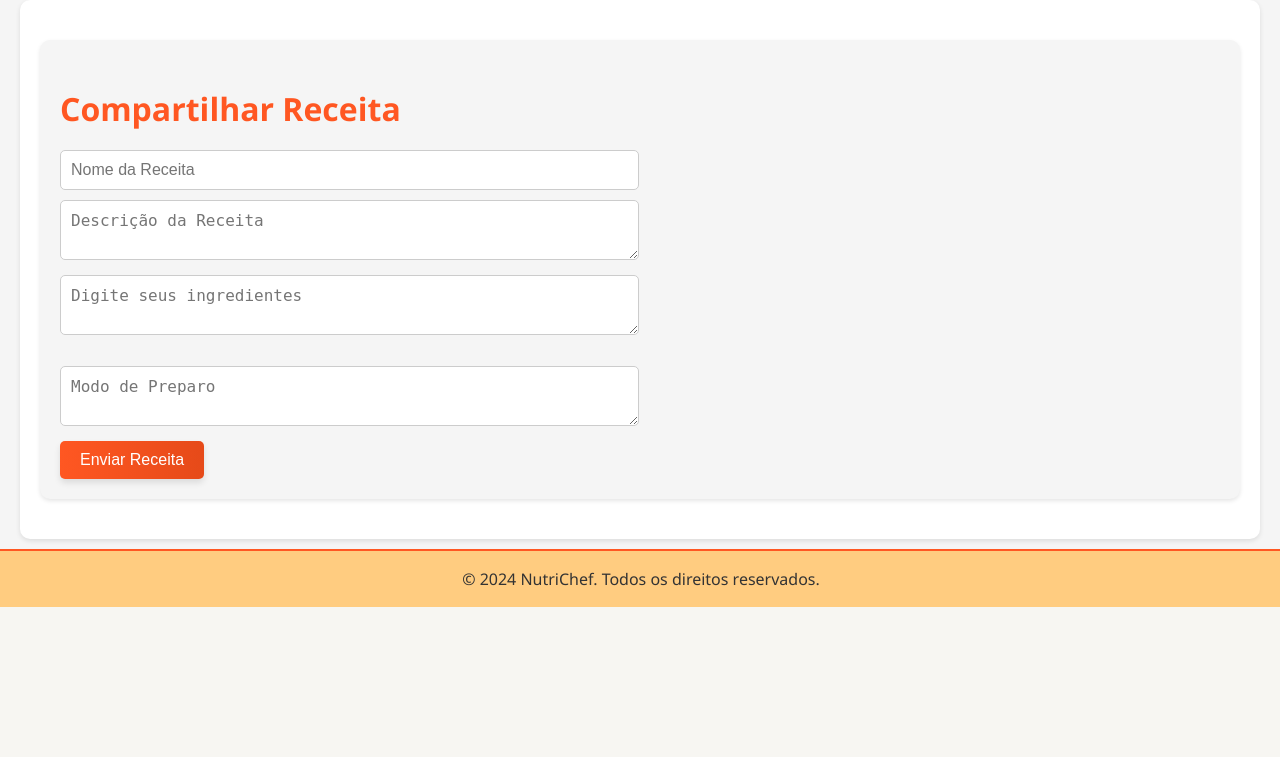
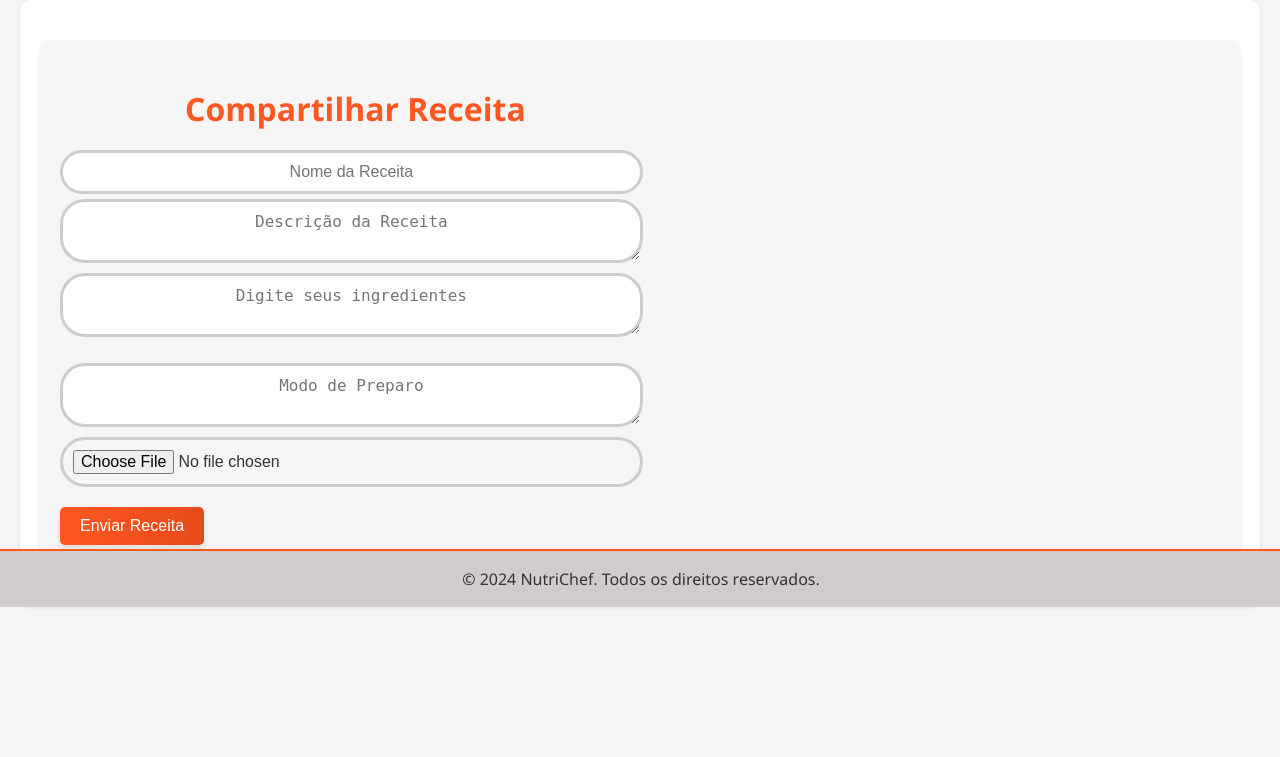
Before and after one commit to PedroRosa666/NutriChefFlask, a Flask app: page / in a window 1280 px wide, after a click on "Adicionar Receitas". Shown: the part 193-950 px from the top of the page. Before the commit the page ends 800 px from the top, so only its background shows below. Run offline with Flask 3, Linux system fonts and the light colour scheme; the visitor is signed in with stand-in values (Sample User, id 1); data that the repository does not hold is empty.

Commit message:
Novas atualizações Nutrichef

```diff
--- a/main.py
+++ b/main.py
@@ -36,7 +36,7 @@ def login():
 
         if user:
             session['username'] = username
-            session['user_id'] = user['id']  # Certifique-se de que a tabela tem um campo 'id'
+            session['user_id'] = user['id']
             return redirect(url_for('home'))
         else:
             return 'Usuário ou senha incorretos', 401
--- a/static/css/base.css
+++ b/static/css/base.css
@@ -6,7 +6,8 @@
     --text-color: #333;
     --border-color: #ccc;
     --input-bg-color: #f9f9f9;
-    --login-bg-image: url('../images/background.jpg'); /* Caminho para sua imagem de fundo */
+    --login-bg-image: url('../images/background.jpg');
+    /* Caminho para sua imagem de fundo */
 }
 
 body {
@@ -83,11 +84,25 @@ section h2 {
     font-size: 2rem;
     margin-bottom: 20px;
     color: var(--primary-color);
+    display: flex;
+}
+
+.recipes h2 {
+    display: flex;
+    justify-content: center;
+
+}
+
+.share-recipes h2 {
+    display: flex;
+    margin-left: 125px;
+
 }
 
 /* Rodapé */
 footer {
-    background-color: #ffcc80;
+    /*#ffcc80*/
+    background-color: #d1cccc;
     padding: 1px;
     text-align: center;
     position: fixed;
--- a/static/css/components/buttons.css
+++ b/static/css/components/buttons.css
@@ -1,4 +1,6 @@
-button, .form-button, .remove-button {
+button,
+.form-button,
+.remove-button {
     padding: 10px 20px;
     font-size: 1rem;
     color: #fff;
@@ -10,9 +12,11 @@ button, .form-button, .remove-button {
     transition: all 0.3s ease;
 }
 
-button:hover, .form-button:hover, .remove-button:hover {
+button:hover,
+.form-button:hover,
+.remove-button:hover {
     background-image: linear-gradient(to right, var(--hover-color), var(--primary-color));
-    box-shadow: 0 6px 8px rgba(0, 0, 0, 0.15);
+    box-shadow: 0 6px 8px rgba(223, 117, 117, 0.15);
 }
 
 .remove-button {
@@ -25,3 +29,9 @@ button:hover, .form-button:hover, .remove-button:hover {
 .remove-button:hover {
     background-color: var(--hover-color);
 }
+
+
+.enter-button {}
+
+
+.cadastro-button {}
--- a/static/css/components/formulários.css
+++ b/static/css/components/formulários.css
@@ -13,12 +13,13 @@
 .form-button {
     padding: 10px;
     border: none;
-    border-radius: 5px;
+    border-radius: 20px;
     background-color: var(--primary-color);
     color: white;
     cursor: pointer;
-    width: 100%;
+    width: 30%;
 }
+
 
 .form-button:hover {
     background-color: var(--hover-color);
@@ -29,6 +30,7 @@
     font-style: italic;
 }
 
+
 .form-input2 {
     margin-bottom: 7px;
     padding: 7px;
@@ -37,12 +39,16 @@
     width: 96%;
 }
 
-.recipe-form input, .recipe-form textarea, .contact-form input, .contact-form textarea, .nutrition-form input {
-    margin-bottom: 10px;
+.recipe-form input,
+.recipe-form textarea,
+.contact-form input,
+.contact-form textarea,
+.nutrition-form input {
+    margin-bottom: 5px;
     padding: 10px;
     font-size: 1rem;
-    border: 1px solid var(--border-color);
-    border-radius: 5px;
+    border: 3px solid var(--border-color);
+    border-radius: 25px;
     width: 48%;
 }
 
@@ -102,12 +108,15 @@
 }
 
 .recipe-ingredients ul {
-    list-style-type: disc; /* Bolinhas pretas */
-    padding-left: 20px; /* Espaçamento à esquerda */
+    list-style-type: disc;
+    /* Bolinhas pretas */
+    padding-left: 20px;
+    /* Espaçamento à esquerda */
 }
 
 .recipe-ingredients li {
-    margin-bottom: 5px; /* Espaçamento entre os itens da lista */
+    margin-bottom: 5px;
+    /* Espaçamento entre os itens da lista */
 }
 
 #ingredients-list {
@@ -119,3 +128,77 @@
     margin-bottom: 5px;
     color: var(--text-color);
 }
+
+#recipe-image {
+    display: flex;
+    flex-direction: column;
+    /* Alinha os itens em coluna */
+    align-items: flex-end;
+    /* Alinha os itens à direita */
+    position: relative;
+    /* Mantém a posição relativa */
+    float: right;
+    /* Mantém o contêiner à direita */
+    top: -280px;
+    /* Ajuste esse valor para mover o item para cima conforme necessário */
+    width: 40vw;
+    /* Define a largura como 40% da largura da viewport */
+    height: 25vw;
+    /* Define a altura igual à largura para manter o formato quadrado */
+    max-width: 100%;
+    /* Garante que o elemento não ultrapasse a largura do contêiner */
+    max-height: 100vh;
+    /* Garante que o elemento não ultrapasse a altura da viewport */
+    overflow: hidden;
+    /* Esconde o conteúdo que excede o quadrado */
+}
+
+#recipe-image img {
+    width: 100%;
+    /* A imagem ocupa 100% da largura do quadrado */
+    height: auto;
+    /* Mantém a proporção da imagem */
+    object-fit: contain;
+    /* Garante que a imagem preencha o quadrado sem distorção */
+    margin-bottom: 10px;
+    /* Espaço abaixo da imagem para o botão */
+}
+
+#remove-image {
+    margin-top: 0;
+    /* Remove o espaço acima do botão */
+    display: flex;
+    /* Mantém o botão em flex */
+    justify-content: center;
+    /* Centraliza o botão */
+    align-items: center;
+    /* Alinha o conteúdo do botão ao centro */
+}
+
+/* Estilo do placeholder para input e textarea */
+input::placeholder,
+textarea::placeholder {
+    /* color: rgb(86, 21, 21); Cor do texto do placeholder */
+    /*font-style: italic; Estilo do texto do placeholder */
+    text-align: center;
+    /* Estilo do texto do placeholder */
+}
+
+/* Estilo do placeholder quando o input ou textarea está focado */
+input:focus::placeholder,
+textarea:focus::placeholder {
+    color: rgb(103, 48, 48);
+    /* Cor do texto do placeholder ao focar */
+}
+
+
+input#ingredient{
+    width: 20%;
+    height: 20%;
+
+}
+
+input#quantity{
+    width: 20%;
+    height: 20%;
+}
--- a/static/css/pages/login.css
+++ b/static/css/pages/login.css
@@ -2,7 +2,6 @@
     display: flex;
     justify-content: center;
     align-items: center;
-    height: 100vh;
     background: var(--login-bg-image) no-repeat center center/cover;
 }
 
--- a/static/js/script.js
+++ b/static/js/script.js
@@ -247,3 +247,35 @@ function displayNutritionResults(data) {
         `;
     }
 }
+
+
+// função para colocar a imagem na tela após a seleção
+document.getElementById('image-upload').addEventListener('change', function (event) {
+    const file = event.target.files[0]; // Pega o primeiro arquivo selecionado
+    if (file) {
+        const reader = new FileReader(); // Cria um novo FileReader
+        reader.onload = function (e) {
+            const imgElement = document.getElementById('recipe-image-preview');
+            imgElement.src = e.target.result; // Define a fonte da imagem como o resultado do FileReader
+            imgElement.style.display = 'block'; // Mostra a imagem
+
+            // Mostra o botão de excluir imagem
+            const removeButton = document.getElementById('remove-image');
+            removeButton.style.display = 'block';
+        }
+        reader.readAsDataURL(file); // Lê o arquivo como URL de dados
+    }
+});
+
+// Adiciona evento de clique para o botão de excluir imagem
+document.getElementById('remove-image').addEventListener('click', function () {
+    const imgElement = document.getElementById('recipe-image-preview');
+    imgElement.src = ''; // Limpa a fonte da imagem
+    imgElement.style.display = 'none'; // Esconde a imagem
+
+    // Esconde o botão de excluir imagem
+    this.style.display = 'none';
+
+    // Limpa o campo de upload
+    document.getElementById('image-upload').value = '';
+});
--- a/templates/home.html
+++ b/templates/home.html
@@ -28,6 +28,7 @@
           <!-- As receitas serão carregadas aqui -->
         </div>
       </section>
+
       <section id="compartilhar-receitas" class="share-recipes">
         <h2>Compartilhar Receita</h2>
         <form class="recipe-form" onsubmit="submitRecipe(event)">
@@ -37,11 +38,16 @@
             <textarea id="recipe-ingredients" name="recipe-ingredients" placeholder="Digite seus ingredientes" required></textarea>
           </div>
           <div class="recipe-ingredients">
-            <ul id="ingredients-list">
-              <!-- Os ingredientes serão adicionados aqui -->
-            </ul>
+            <ul id="ingredients-list"></ul>
           </div>
           <textarea id="recipe-steps" name="recipe-steps" placeholder="Modo de Preparo" required></textarea><br />
+          <div class="form-group">
+            <input type="file" id="image-upload" accept="image/*" />
+            <div id="recipe-image">
+              <img id="recipe-image-preview" src="" alt="Preview da Receita" style="display:none;" />
+              <button type="button" id="remove-image" style="display:none;">Excluir Imagem</button>
+            </div>
+          </div>
           <button type="submit" id="Enviar-Receita">Enviar Receita</button>
         </form>
       </section>
@@ -54,21 +60,20 @@
           <div id="suggestions"></div><br />
           <!-- Onde colocar a parte de adição de ingrediente -->
           <label for="quantity">Quantidade:</label>
-          <input type="number" id="quantity" name="quantity" required /> <br /><br />
-
+          <input type="number" id="quantity" name="quantity" placeholder="Digite a quantidade" required /> <br /><br />
           <button type="submit">Calcular</button>
+          <button type="button" class="ingredient-add">Adicionar ingredinte</button>
         </form>
         <div id="result"></div>
       </section>
-
       <section id="conta" class="contact">
         <h2>Minha Conta</h2>
         <div class="account-info">
           <p>
-            <strong>Nome:</strong> <span id="account-name">Usuário</span>
+            <strong>Nome:</strong> <span id="account-name"></span>
           </p>
           <p>
-            <strong>Email:</strong> <span id="account-email">usuario@exemplo.com</span>
+            <strong>Email:</strong> <span id="account-email"></span>
           </p>
         </div>
         <button class="form-button" onclick="logout()">Logout</button>
@@ -79,7 +84,7 @@
         <div id="recipe-detail" class="recipe-detail">
           <!-- Detalhes da receita serão carregados aqui -->
         </div>
-        <button class="form-button" onclick="showSection('receitas')">Voltar</button>
+        <button class="form-button-detail" onclick="showSection('receitas')"><i class="fas fa-arrow-left"></i> Retornar as receitas</button>
       </section>
     </div>
 
```
Also changed, not shown: templates/cadastro.html (+15 -13 lines), templates/login.html (+7 -3 lines), static/img/Icone.png (deleted).
